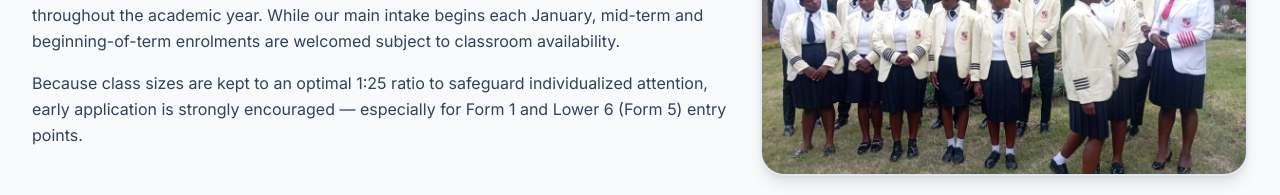
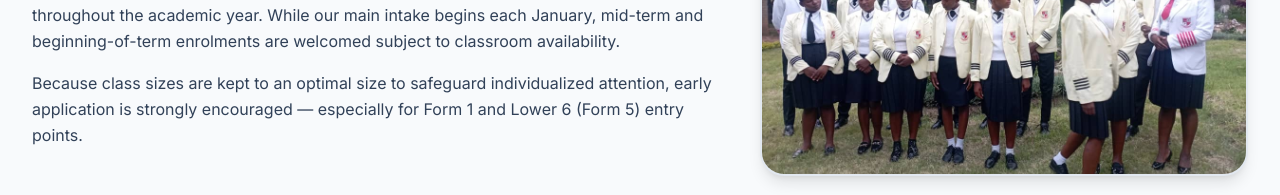
Before and after one commit to badcapitainn/cliff-international-school, a Next.js app: page /admissions in a window 1280 px wide. Shown: the part 605-800 px from the top of the page. Built offline with nearby package versions, Linux system fonts and the light colour scheme; a web font is replaced by a local one.

Commit message:
fix: Update wording for clarity in AdmissionsPage regarding class size

```diff
--- a/src/app/admissions/page.tsx
+++ b/src/app/admissions/page.tsx
@@ -58,7 +58,7 @@ export default function AdmissionsPage() {
               Cliffs International College operates an open admissions policy, welcoming new learners throughout the academic year. While our main intake begins each January, mid-term and beginning-of-term enrolments are welcomed subject to classroom availability.
             </p>
             <p className="text-sm sm:text-base text-slate-700 leading-relaxed">
-              Because class sizes are kept to an optimal 1:25 ratio to safeguard individualized attention, early application is strongly encouraged — especially for Form 1 and Lower 6 (Form 5) entry points.
+              Because class sizes are kept to an optimal size to safeguard individualized attention, early application is strongly encouraged — especially for Form 1 and Lower 6 (Form 5) entry points.
             </p>
           </FadeIn>
 
```
